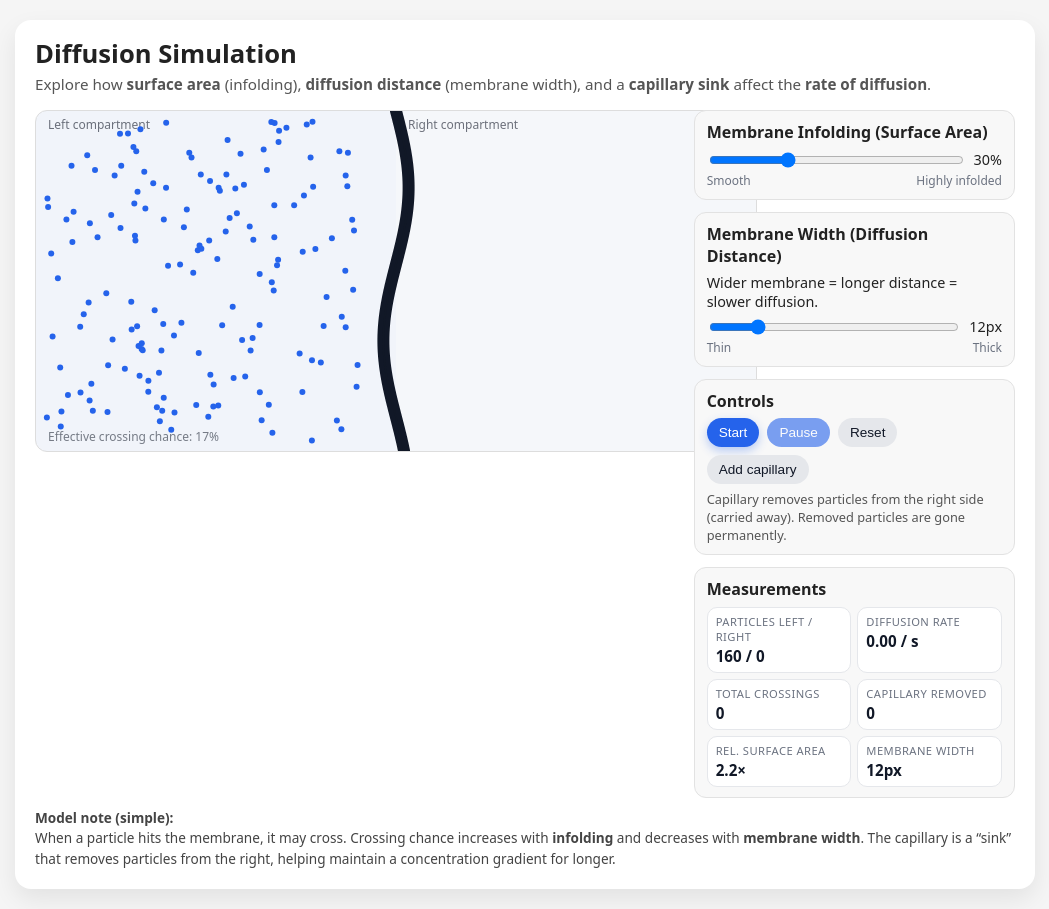
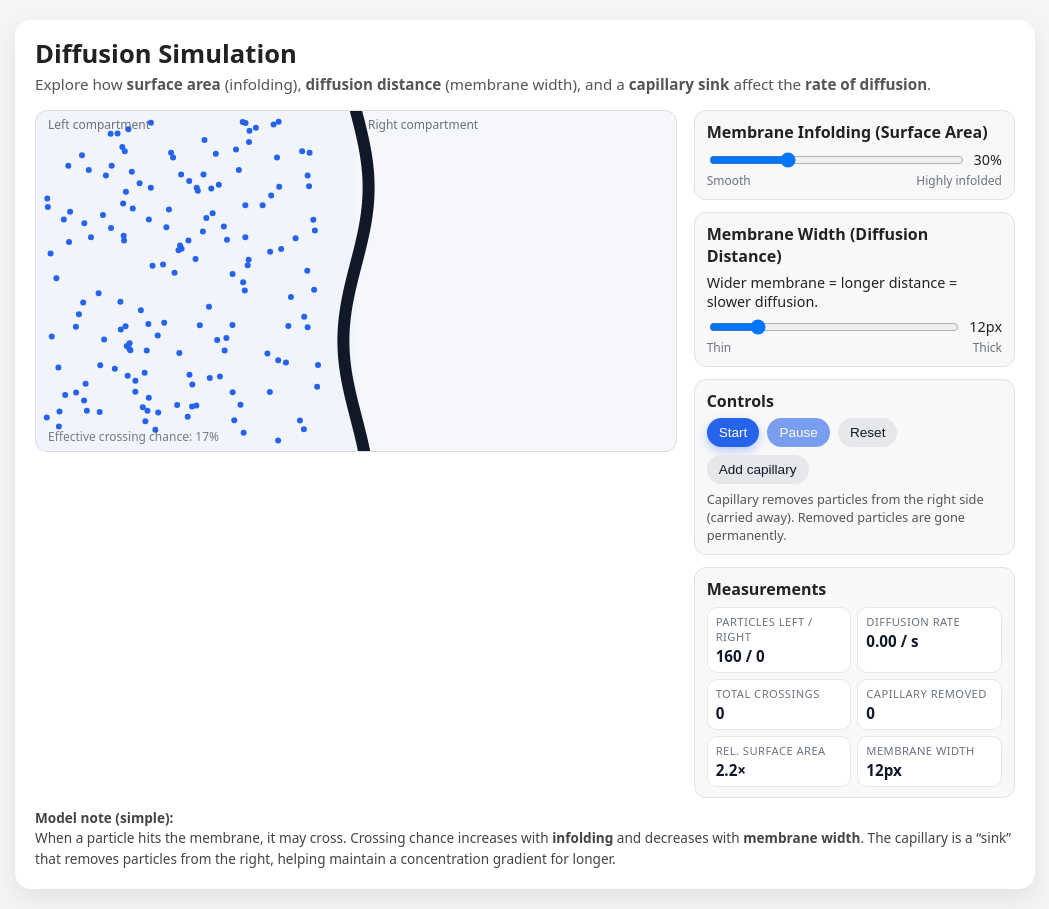
Before and after one commit to mavisteo/diffusionsimulationv1, a plain HTML site: page index.html in a window 1280 px wide. Shown: the whole page, without its empty margins (115-1164 px from the left). Drawn offline with Linux system fonts and the light colour scheme.

Commit message:
Update index.html

```diff
--- a/index.html
+++ b/index.html
@@ -137,7 +137,7 @@
 
     <div id="simRow">
       <div id="canvasWrapper">
-        <canvas id="simCanvas" width="720" height="340"></canvas>
+        <canvas id="simCanvas" width="640" height="340"></canvas>
       </div>
 
       <div id="controls">
```
